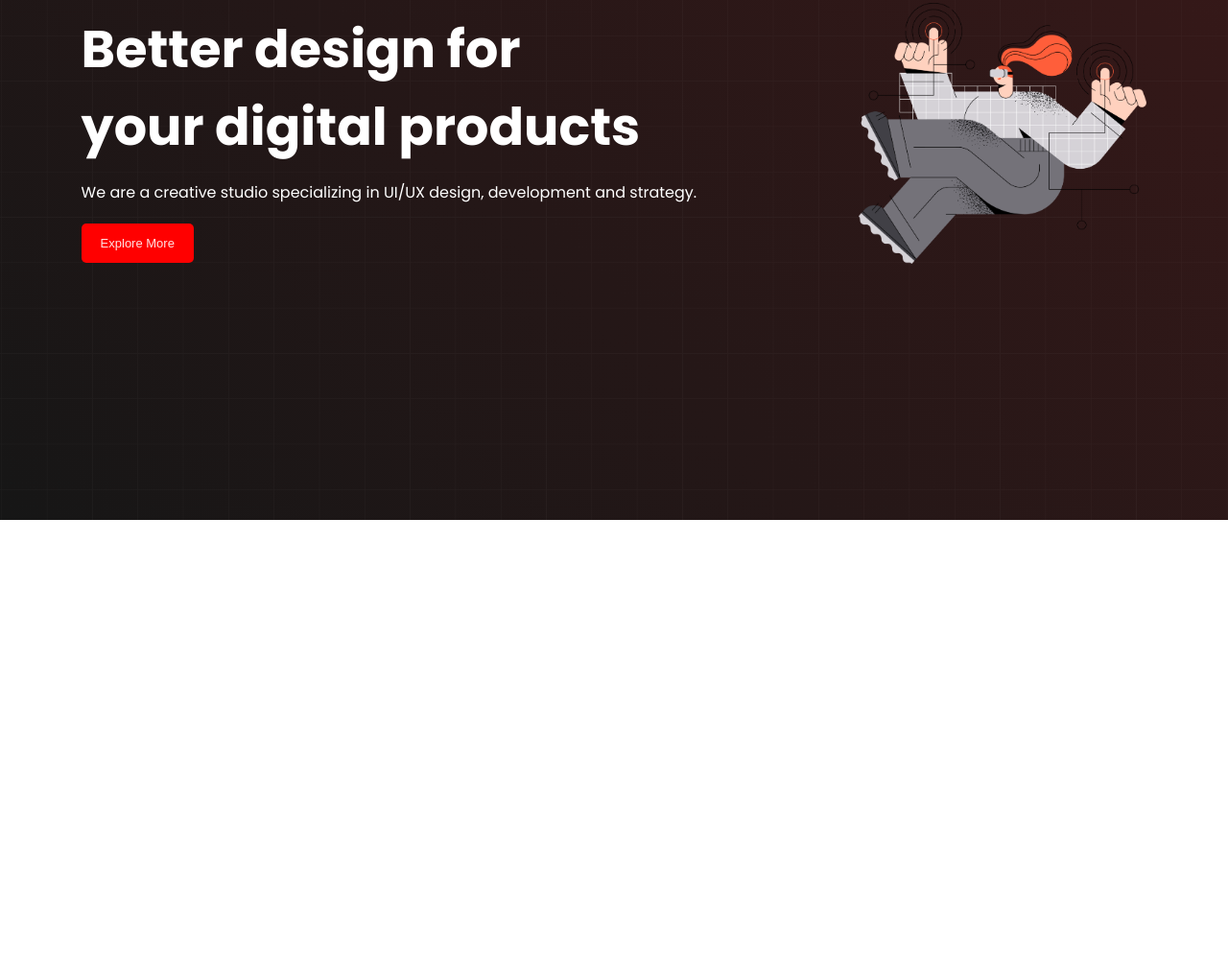
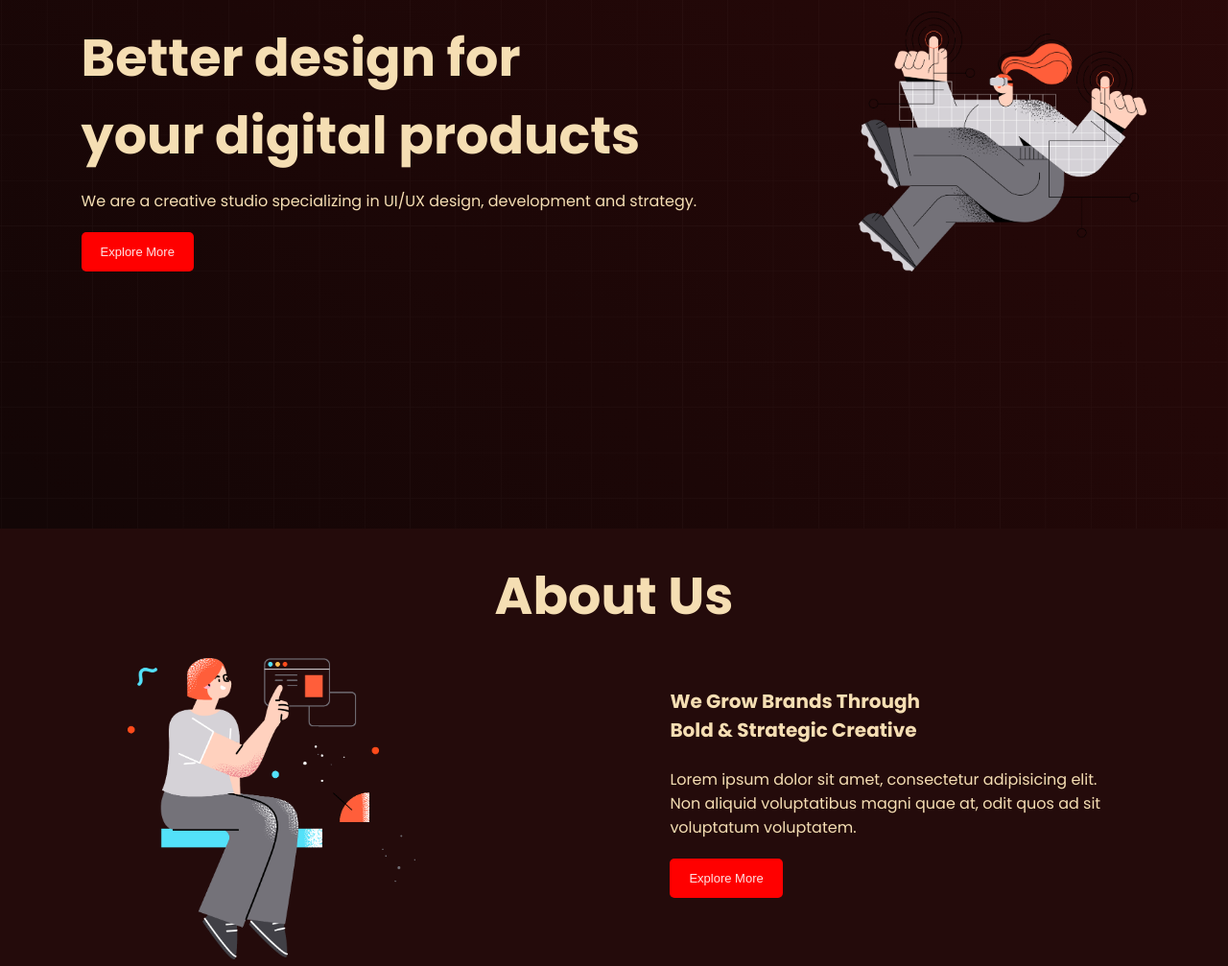
Before and after one commit to GIGAKUL/Project-of-concept-session1, a plain HTML site: page index.html in a window 1280 px wide. Shown: the part 311-1318 px from the top of the page at 96% size. Before the commit the page ends 853 px from the top, so only its background shows below. Drawn offline with Linux system fonts and the light colour scheme.

Commit message:
done with about section

```diff
--- a/css/style.css
+++ b/css/style.css
@@ -3,10 +3,14 @@
   margin: 0;
   padding: 0;
   box-sizing: border-box;
+
 }
 body {
+  color: #f5deb3;
   font-family: "Poppins", sans-serif;
+  background-color: #240b0b;
 }
+
 nav {
   background-color: #361111;
   display: flex;
@@ -15,6 +19,7 @@ nav {
   padding: 12px;
 }
 .nav-logo {
+  height: 38px;
   display: flex;
   align-items: center;
   justify-content: center;
@@ -25,7 +30,7 @@ nav {
 .nav-menu ul {
   list-style: none;
   display: flex;
-  color: white;
+  color: #c1b090;
 }
 
 .nav-menu li {
@@ -39,9 +44,8 @@ nav {
 .banner-row {
   display: flex;
   background-image: url(../image/images/background.png),
-    linear-gradient(45deg, #161616, #2c0909ef);
+    linear-gradient(45deg, #0000007a, #2c0909ef);
   height: 100vh;
-  color: white;
   justify-content: space-around;
   background-repeat: no-repeat;
   background-size: cover;
@@ -51,7 +55,7 @@ nav {
 .banner-col1 h1 {
   font-size: 54px;
 }
-.banner-col1 p{
+.banner-col1 p {
   margin-top: 15px;
 }
 .banner-col2 img {
@@ -64,11 +68,37 @@ nav {
   border-radius: 5px;
   margin-top: 20px;
   color: rgba(255, 255, 255, 0.89);
-  font-size: 13px ;
+  font-size: 13px;
 }
 .btn:hover {
-
-
-  cursor:url("https://cdn.custom-cursor.com/db/7647/meme-pop-cat-pointer.png"), auto;
+  cursor: url("https://cdn.custom-cursor.com/db/7647/meme-pop-cat-pointer.png"),
+    auto;
   box-shadow: 0px 0px 10px 0px rgb(255, 0, 0);
 }
+/* End Off Hero sec */
+
+.about h2 {
+  text-align: center;
+  text-transform: capitalize;
+  padding-top: 30px;
+  font-size: 54px;
+  font-weight: bold;
+}
+.about-row {
+  padding-top: 24px;
+  display: flex;
+  justify-content: space-around;
+}
+.about-left img{
+  width: 300px;
+}
+.about-right h2{
+  text-align: left;
+  margin-bottom: 24px;
+  text-transform: capitalize;
+  font-size: 20px;
+}
+.about-righ p{
+  margin-bottom: 24px;
+
+}
--- a/index.html
+++ b/index.html
@@ -11,7 +11,7 @@
       <div class="nav-header">
         <nav>
             <div class="nav-logo">
-                <img src="image/logo/logo-light.png" alt="" />
+                <img src="image/logo/GeekFolio.png" alt="" />
               </div>
               <div class="nav-menu">
                  <ul> <li>Home</li>
@@ -37,9 +37,25 @@
                             We are a creative studio specializing in UI/UX design, development and strategy.
                             </p>
                         <button class="btn">Explore More</button>
-                </div>
-                <div class="banner-col2"><img src="image/images/banner.png" alt=""></div>
-            </div>
+                      </div>
+                      <div class="banner-col2"><img src="image/images/banner.png" alt=""></div>
+                    </div>
+        </section>
+        <section class="about">
+          <h2>about us</h1>
+                    <div class="about-row">
+                        <div class="about-left">
+                          <img src="image/images/section.png" alt="">
+                        </div>
+                        <div class="about-right">
+                          <h2>
+                            We grow brands through
+                            <br>bold & strategic creative
+                          </h2>
+                          <p>Lorem ipsum dolor sit amet, consectetur adipisicing elit. <br> Non aliquid voluptatibus magni quae at, odit quos ad sit <br> voluptatum voluptatem.</p>
+                          <button class="btn">Explore More</button>
+                        </div>
+          </div>
         </section>
     </main>
     <footer></footer>
```
Also changed, not shown: image/logo/GeekFolio.png (added).
